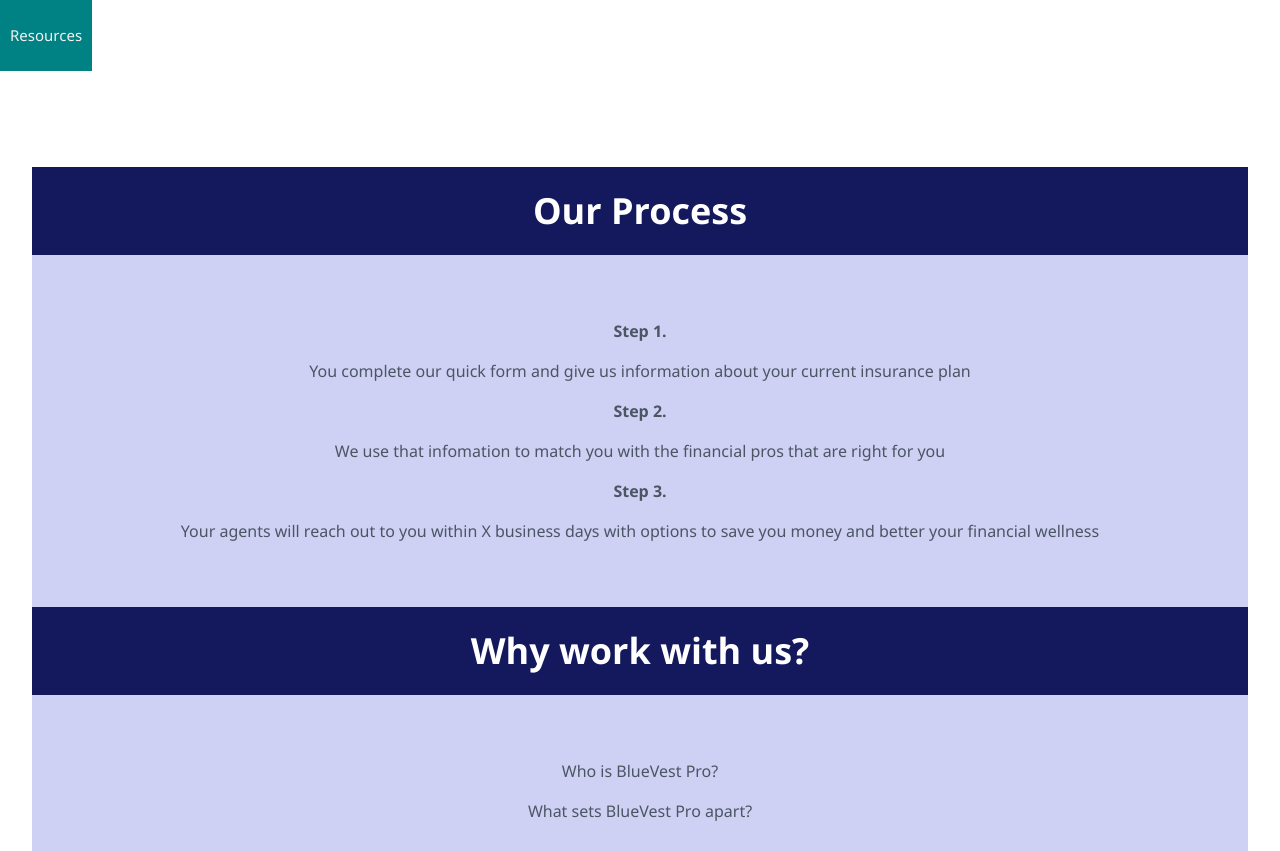
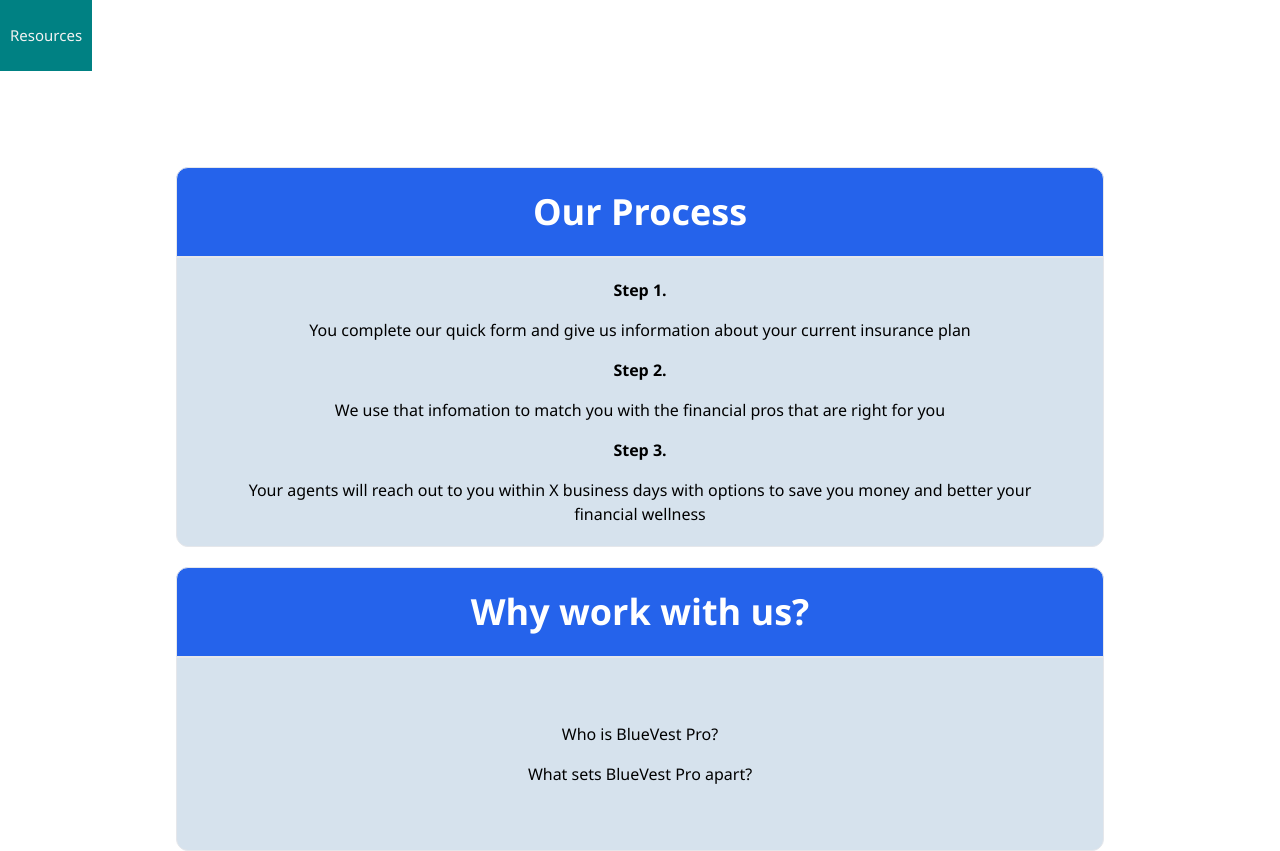
Before and after one commit to MariaIsabelG/blue-prime, a React (Create React App) app: page /#/about in a window 1280 px wide. Shown: the top 851 px of the page. Built offline with nearby package versions, Linux system fonts and the light colour scheme; no server answers.

Commit message:
added borders and spacing to the boxes

```diff
--- a/src/components/AboutPage/AboutPage.jsx
+++ b/src/components/AboutPage/AboutPage.jsx
@@ -7,14 +7,14 @@ function AboutPage() {
 
   return (
 
-    <div className="max-w-screen-xl px-4 py-16 mx-auto sm:px-6 lg:px-8 sm:py-24 text-center">
-      <h2 className="text-3xl text-white font-bold sm:text-4xl p-6 bg-[#14195E]">
+    <div className="max-w-screen-xl px-4 py-16 mx-auto sm:px-6 lg:px-8 sm:py-24 text-center ">
+      <h2 className="text-3xl text-white font-bold sm:text-4xl p-6 bg-blue-600 border rounded-t-xl xl:mx-36">
         Our Process
       </h2>
 
-      <div className="lg:py-16 bg-[#ced1f4]">
-        <article className="space-y-4 text-gray-600">
-          <h3 className="font-bold">
+      <div className="lg:py-0 bg-[#d6e2ed] border rounded-b-xl mb-5 xl:mx-36">
+        <article className="space-y-4 text-black mb-5 px-12">
+          <h3 className="font-bold mt-5 lg:mt-5">
             Step 1.
           </h3>
           <p>You complete our quick form and give us information about your current insurance plan</p>
@@ -29,11 +29,13 @@ function AboutPage() {
         </article>
       </div>
 
-        <h2 className="text-3xl text-white font-bold sm:text-4xl p-6 bg-[#14195E]">
+
+
+        <h2 className="text-3xl text-white font-bold sm:text-4xl p-6 bg-blue-600 border rounded-t-xl xl:mx-36">
           Why work with us?
         </h2>
-        <div className="lg:py-16 bg-[#ced1f4]">
-        <article className="space-y-4 text-gray-600">
+        <div className="lg:py-16 bg-[#d6e2ed] border rounded-b-xl xl:mx-36">
+        <article className="space-y-4 text-black">
           <p>Who is BlueVest Pro?</p>
           <p>What sets BlueVest Pro apart?</p>
         </article>
--- a/src/components/App/App.css
+++ b/src/components/App/App.css
@@ -12,6 +12,7 @@ body {
 img {
   display: inline-block;
   max-width: 100%;
+
 }
 
 /* --------------------------------------------------------------------------------
```
